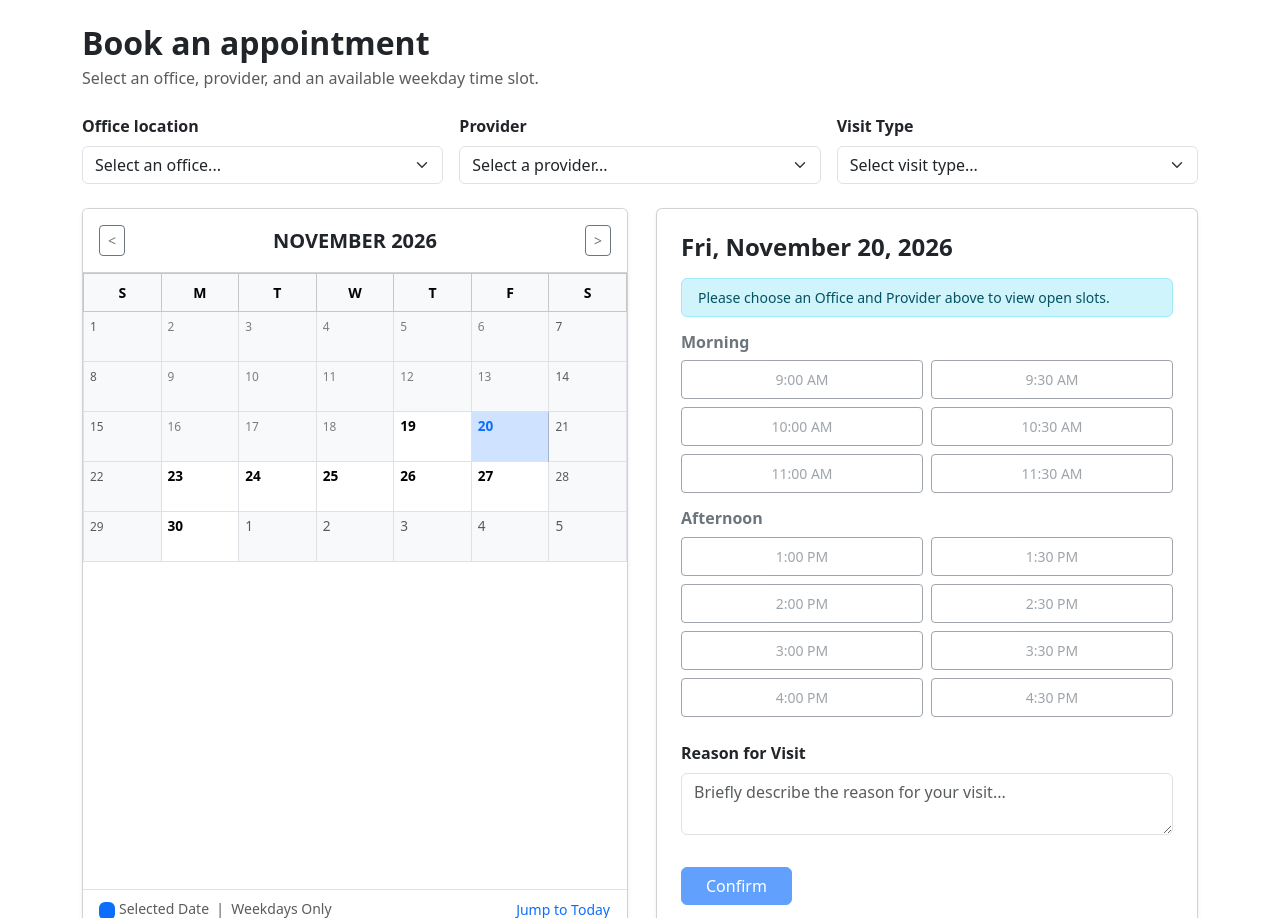
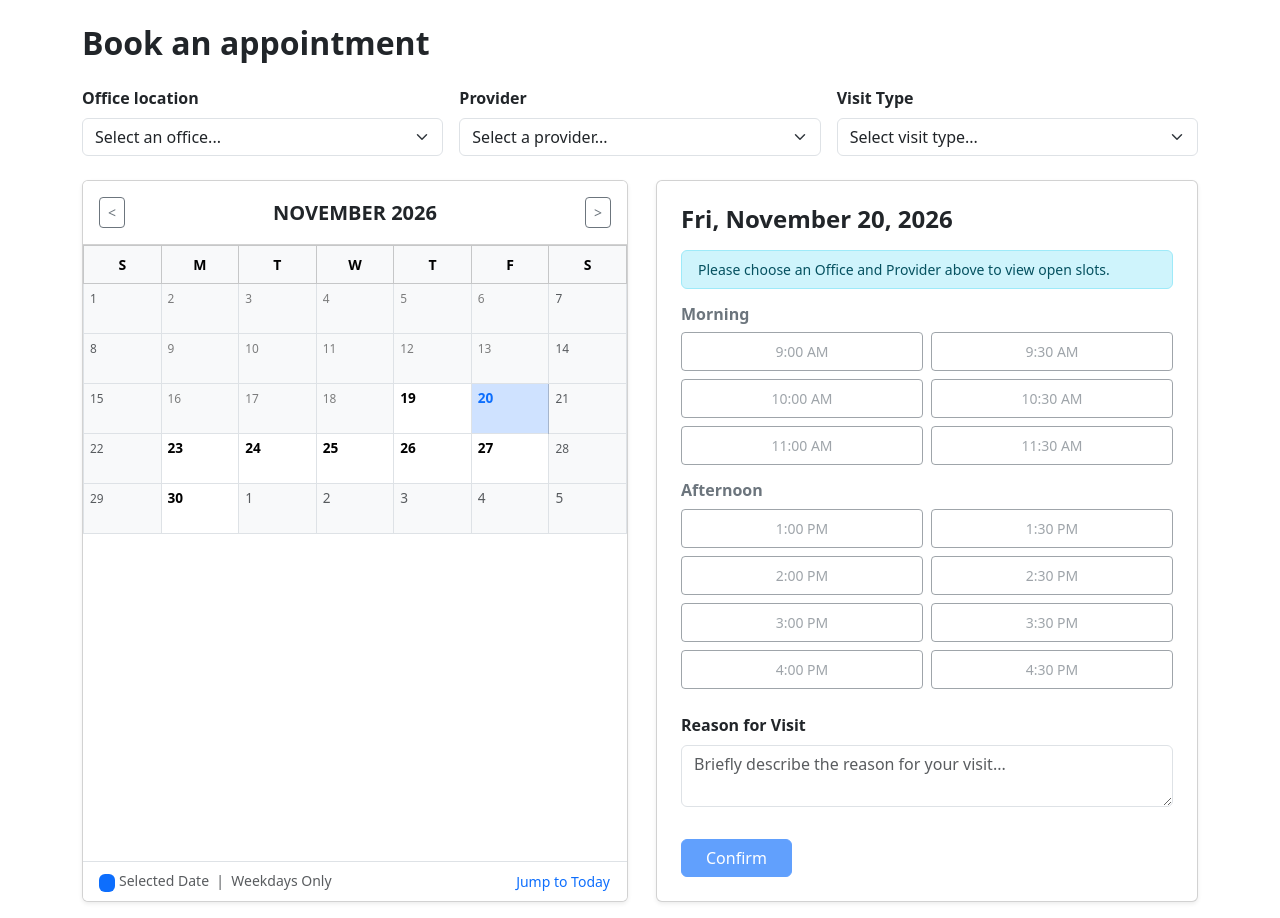
Before and after one commit to eweisenberg/database-project, a Flask app: template templates/patient/book.html in a window 1280 px wide. Shown: the part 56-974 px from the top of the page. Run offline with Flask 3, Linux system fonts and the light colour scheme; the template is opened without the code that fills it, so the values that code supplies are empty.

Commit message:
Removed subtitle on patient book

```diff
--- a/templates/patient/book.html
+++ b/templates/patient/book.html
@@ -4,7 +4,6 @@
 {% block content %}
 <div class="mb-4">
   <h2 class="fw-bold mb-1">Book an appointment</h2>
-  <p class="text-muted mb-0">Select an office, provider, and an available weekday time slot.</p>
 </div>
 
 <form method="POST" action="{{ url_for('patient.book') }}" id="bookApptForm">
```
